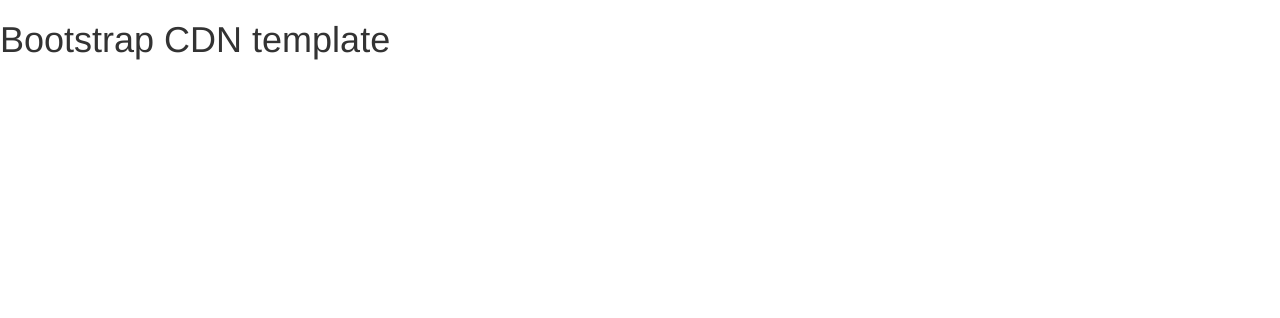
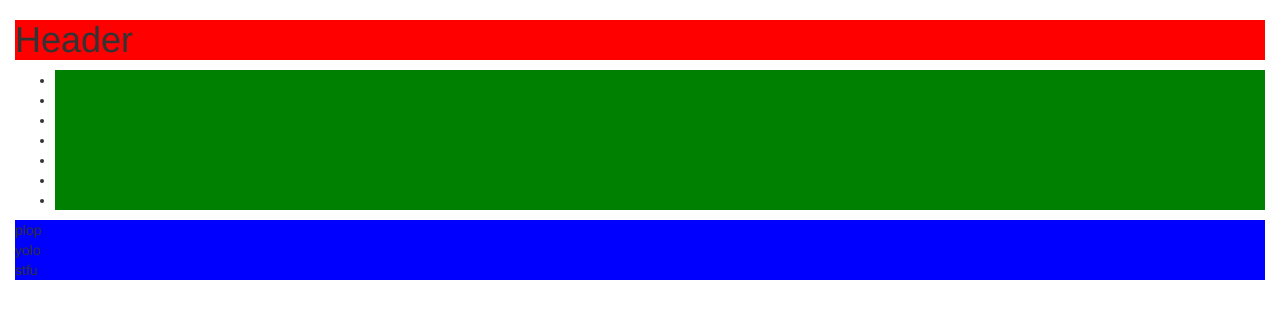
Before and after one commit to qgautreau/challenge_5, a plain HTML site: page index.html in a window 1280 px wide. Drawn offline with nearby package versions, Linux system fonts and the light colour scheme.

Commit message:
y a des trucs

```diff
--- a/css/style.css
+++ b/css/style.css
@@ -0,0 +1,11 @@
+header h1 {
+    background-color: red;
+}
+
+#menu ul li {
+    background-color: green;
+}
+
+header article {
+    background-color: blue;
+}
--- a/index.html
+++ b/index.html
@@ -5,36 +5,52 @@
     <meta http-equiv="X-UA-Compatible" content="IE=edge">
     <meta name="viewport" content="width=device-width, initial-scale=1">
     <!-- The above 3 meta tags *must* come first in the head; any other head content must come *after* these tags -->
-
-    <title>Bootstrap 101 Template</title>
-
+    <title>Challenge_5</title>
     <!-- Bootstrap - Latest compiled and minified CSS -->
     <link rel="stylesheet" href="https://maxcdn.bootstrapcdn.com/bootstrap/3.3.7/css/bootstrap.min.css" integrity="sha384-BVYiiSIFeK1dGmJRAkycuHAHRg32OmUcww7on3RYdg4Va+PmSTsz/K68vbdEjh4u" crossorigin="anonymous">
-
     <!-- Bootstrap - Optional theme -->
     <link rel="stylesheet" href="https://maxcdn.bootstrapcdn.com/bootstrap/3.3.7/css/bootstrap-theme.min.css" integrity="sha384-rHyoN1iRsVXV4nD0JutlnGaslCJuC7uwjduW9SVrLvRYooPp2bWYgmgJQIXwl/Sp" crossorigin="anonymous">
-
     <!-- HTML5 shim and Respond.js for IE8 support of HTML5 elements and media queries -->
     <!-- WARNING: Respond.js doesn't work if you view the page via file:// -->
     <!--[if lt IE 9]>
     <script src="https://oss.maxcdn.com/html5shiv/3.7.3/html5shiv.min.js"></script>
     <script src="https://oss.maxcdn.com/respond/1.4.2/respond.min.js"></script>
     <![endif]-->
-
     <!-- Your stylesheet -->
     <link href="css/style.css" rel="stylesheet">
-
 </head>
 <body>
+    <div class="container-fluid">
+        <div class="row">
+            <div class="col-xs-12 col-sm-12 col-md-12">
+                <header>
+                    <h1>Header</h1>
+                    <nav id="menu">
+                        <ul>
+                            <li></li>
+                            <li></li>
+                            <li></li>
+                            <li></li>
+                            <li></li>
+                            <li></li>
+                            <li></li>
+                        </ul>
+                        <article>plop</article>
+                        <article>yolo</article>
+                        <article>stfu</article>
+                    </nav>
+                </header>
+            </div>
+                <main></main>
+                <aside></aside>
+                <footer></footer>
+            </div>
+        </div>
+    </div>
 
-<h1>Bootstrap CDN template</h1>
-
-
-<!-- jQuery (necessary for Bootstrap's JavaScript plugins) -->
-<script src="https://ajax.googleapis.com/ajax/libs/jquery/1.12.4/jquery.min.js"></script>
-
-<!-- Latest compiled and minified JavaScript -->
-<script src="https://maxcdn.bootstrapcdn.com/bootstrap/3.3.7/js/bootstrap.min.js" integrity="sha384-Tc5IQib027qvyjSMfHjOMaLkfuWVxZxUPnCJA7l2mCWNIpG9mGCD8wGNIcPD7Txa" crossorigin="anonymous"></script>
-
+    <!-- jQuery (necessary for Bootstrap's JavaScript plugins) -->
+    <script src="https://ajax.googleapis.com/ajax/libs/jquery/1.12.4/jquery.min.js"></script>
+    <!-- Latest compiled and minified JavaScript -->
+    <script src="https://maxcdn.bootstrapcdn.com/bootstrap/3.3.7/js/bootstrap.min.js" integrity="sha384-Tc5IQib027qvyjSMfHjOMaLkfuWVxZxUPnCJA7l2mCWNIpG9mGCD8wGNIcPD7Txa" crossorigin="anonymous"></script>
 </body>
 </html>
```
